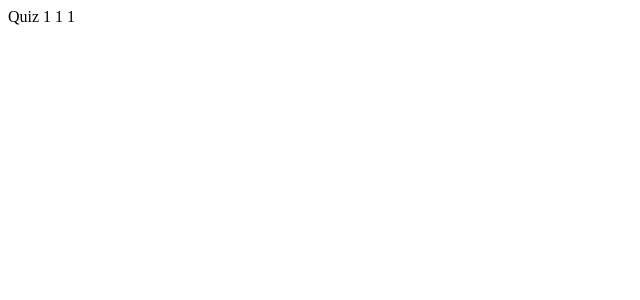
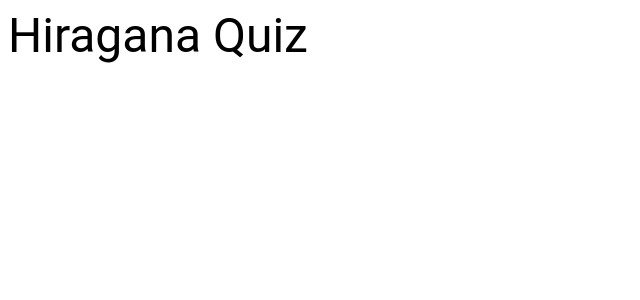
Before and after one commit to philjonasuk/kana-quiz, a React (Create React App) app: page /#/quiz/1/1/1 in a window 1280 px wide. Shown: the top 300 px of the page, without its empty margins (0-640 px from the left). Built offline with nearby package versions, Linux system fonts and the light colour scheme.

Commit message:
Update Quiz.tsx

```diff
--- a/src/containers/Quiz.tsx
+++ b/src/containers/Quiz.tsx
@@ -1,11 +1,42 @@
+import {
+  Box,
+  FormControl,
+  FormControlLabel,
+  Radio,
+  RadioGroup,
+  Typography,
+} from '@mui/material';
 import React from 'react';
-import {useParams} from 'react-router-dom';
+import {useKanaContext} from '../data/context';
+import {useSetKana} from '../hooks/useSetKana';
 
 export const Quiz: React.FC = () => {
-  const {kana, seed, index} = useParams();
+  const {kanaLabel, quizQuestion} = useKanaContext();
+  console.log({quizQuestion});
+  useSetKana();
   return (
-    <div>
-      Quiz {kana} {seed} {index}
-    </div>
+    <Box>
+      <Typography variant="h3">{kanaLabel} Quiz</Typography>
+      <Typography variant="h1" ml="auto" mr="auto">
+        {quizQuestion?.answer.kana}
+      </Typography>
+      <Box>
+        <FormControl>
+          <RadioGroup>
+            {quizQuestion?.questions.map((question) => (
+              <FormControlLabel
+                key={question.id}
+                value={question.id}
+                control={<Radio />}
+                label={question.reading}
+                onChange={() => {
+                  // setKana('h');
+                }}
+              />
+            ))}
+          </RadioGroup>
+        </FormControl>
+      </Box>
+    </Box>
   );
 };
```
